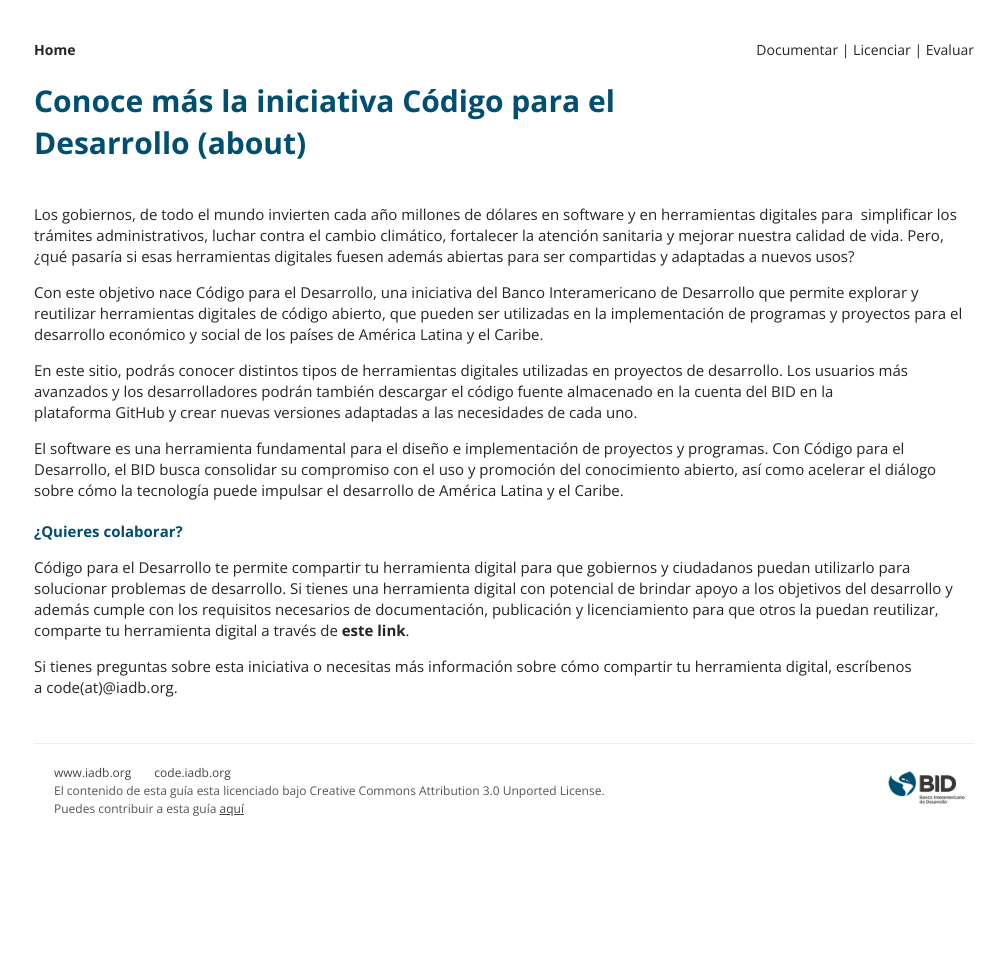
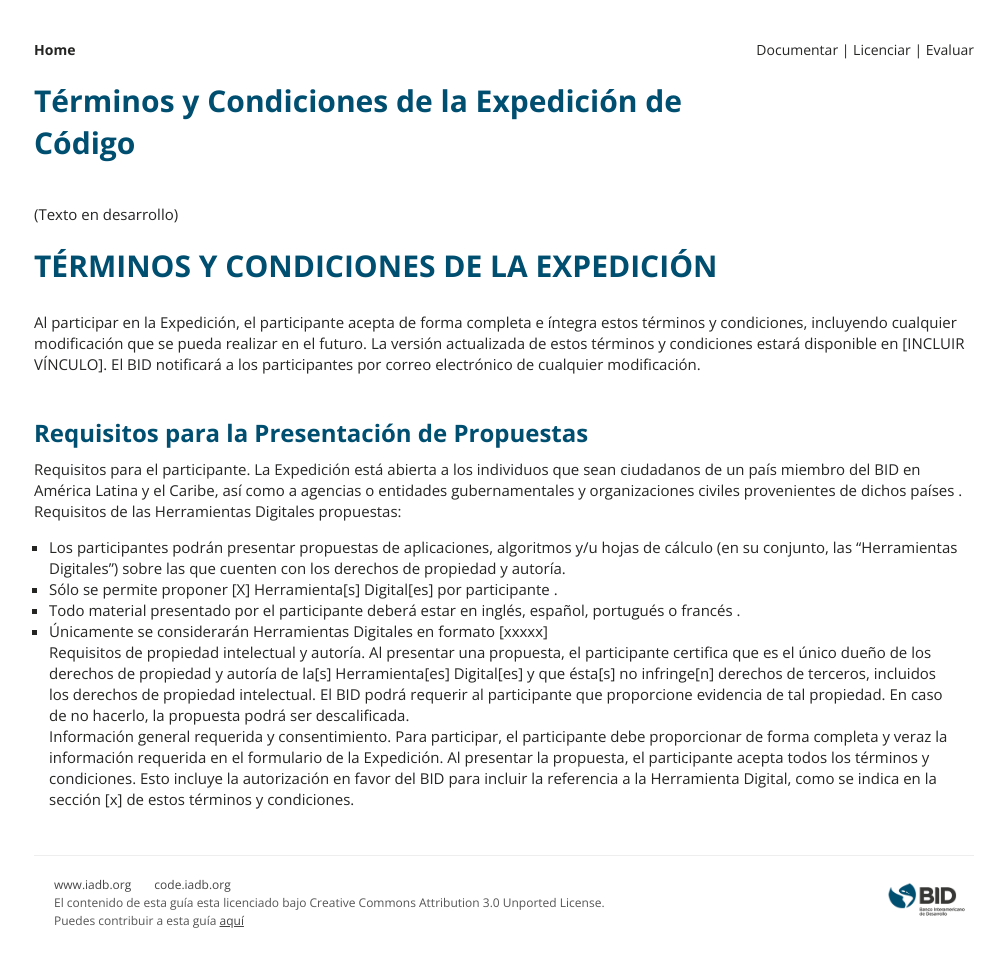
Before and after one commit to EL-BID/guia-de-publicacion, a Jekyll site: the page built from _documents/pages/terminos.markdown, in a window 1280 px wide. Shown: the whole page, without its empty margins (136-1141 px from the left). Built offline with Jekyll 4.4.1, drawn with Linux system fonts in a browser that asks for light colours; before the commit the page ends 900 px from its top, so only the background shows below that.

Commit message:
Update terminos.markdown

```diff
--- a/_documents/pages/terminos.markdown
+++ b/_documents/pages/terminos.markdown
@@ -1,22 +1,24 @@
 ---
-title: Conoce más la iniciativa Código para el Desarrollo (about)
+title: Términos y Condiciones de la Expedición de Código
 spdx-id: terminos
 nickname: terminos
 source:
 lang: es
 
 ---
-Los gobiernos, de todo el mundo invierten cada año millones de dólares en software y en herramientas digitales para  simplificar los trámites administrativos, luchar contra el cambio climático, fortalecer la atención sanitaria y mejorar nuestra calidad de vida. Pero, ¿qué pasaría si esas herramientas digitales fuesen además abiertas para ser compartidas y adaptadas a nuevos usos?
 
-Con este objetivo nace Código para el Desarrollo, una iniciativa del Banco Interamericano de Desarrollo que permite explorar y reutilizar herramientas digitales de código abierto, que pueden ser utilizadas en la implementación de programas y proyectos para el desarrollo económico y social de los países de América Latina y el Caribe.
+(Texto en desarrollo)
 
-En este sitio, podrás conocer distintos tipos de herramientas digitales utilizadas en proyectos de desarrollo. Los usuarios más avanzados y los desarrolladores podrán también descargar el código fuente almacenado en la cuenta del BID en la plataforma GitHub y crear nuevas versiones adaptadas a las necesidades de cada uno.
+# TÉRMINOS Y CONDICIONES DE LA EXPEDICIÓN
+1.	Al participar en la Expedición, el participante acepta de forma completa e íntegra estos términos y condiciones, incluyendo cualquier modificación que se pueda realizar en el futuro. La versión actualizada de estos términos y condiciones estará disponible en [INCLUIR VÍNCULO]. El BID notificará a los participantes por correo electrónico de cualquier modificación.
 
-El software es una herramienta fundamental para el diseño e implementación de proyectos y programas. Con Código para el Desarrollo, el BID busca consolidar su compromiso con el uso y promoción del conocimiento abierto, así como acelerar el diálogo sobre cómo la tecnología puede impulsar el desarrollo de América Latina y el Caribe.
+## Requisitos para la Presentación de Propuestas
+2.	Requisitos para el participante. La Expedición está abierta a los individuos que sean ciudadanos de un país miembro del BID en América Latina y el Caribe, así como a agencias o entidades gubernamentales  y organizaciones civiles provenientes de dichos países .
+3.	Requisitos de las Herramientas Digitales propuestas:
 
-### ¿Quieres colaborar?
-
-Código para el Desarrollo te permite compartir tu herramienta digital para que gobiernos y ciudadanos puedan utilizarlo para solucionar problemas de desarrollo.
-Si tienes una herramienta digital con potencial de brindar apoyo a los objetivos del desarrollo y además  cumple con los requisitos necesarios de documentación, publicación y licenciamiento para que otros la puedan reutilizar, comparte tu herramienta digital a través de [este link](http://code.iadb.org/es/comparte-tu-codigo).
-
-Si tienes preguntas sobre esta iniciativa o necesitas más información sobre cómo compartir tu herramienta digital, escríbenos a code(at)@iadb.org.
+-  Los participantes podrán presentar propuestas de aplicaciones, algoritmos y/u hojas de cálculo (en su conjunto, las “Herramientas Digitales”) sobre las que cuenten con los derechos de propiedad y autoría.
+- Sólo se permite proponer [X] Herramienta[s] Digital[es] por participante .
+- Todo material presentado por el participante deberá estar en inglés, español, portugués o francés .
+- Únicamente se considerarán Herramientas Digitales en formato [xxxxx]
+4.	Requisitos de propiedad intelectual y autoría.  Al presentar una propuesta, el participante certifica que es el único dueño de los derechos de propiedad y autoría de la[s] Herramienta[es] Digital[es] y que ésta[s] no infringe[n] derechos de terceros, incluidos los derechos de propiedad intelectual. El BID podrá requerir al participante que proporcione evidencia de tal propiedad. En caso de no hacerlo, la propuesta podrá ser descalificada.
+5.	Información general requerida y consentimiento. Para participar, el participante debe proporcionar de forma completa y veraz la información requerida en el formulario de la Expedición. Al presentar la propuesta, el participante acepta todos los términos y condiciones. Esto incluye la autorización en favor del BID para incluir la referencia a la Herramienta Digital, como se indica en la sección [x] de estos términos y condiciones.
```
